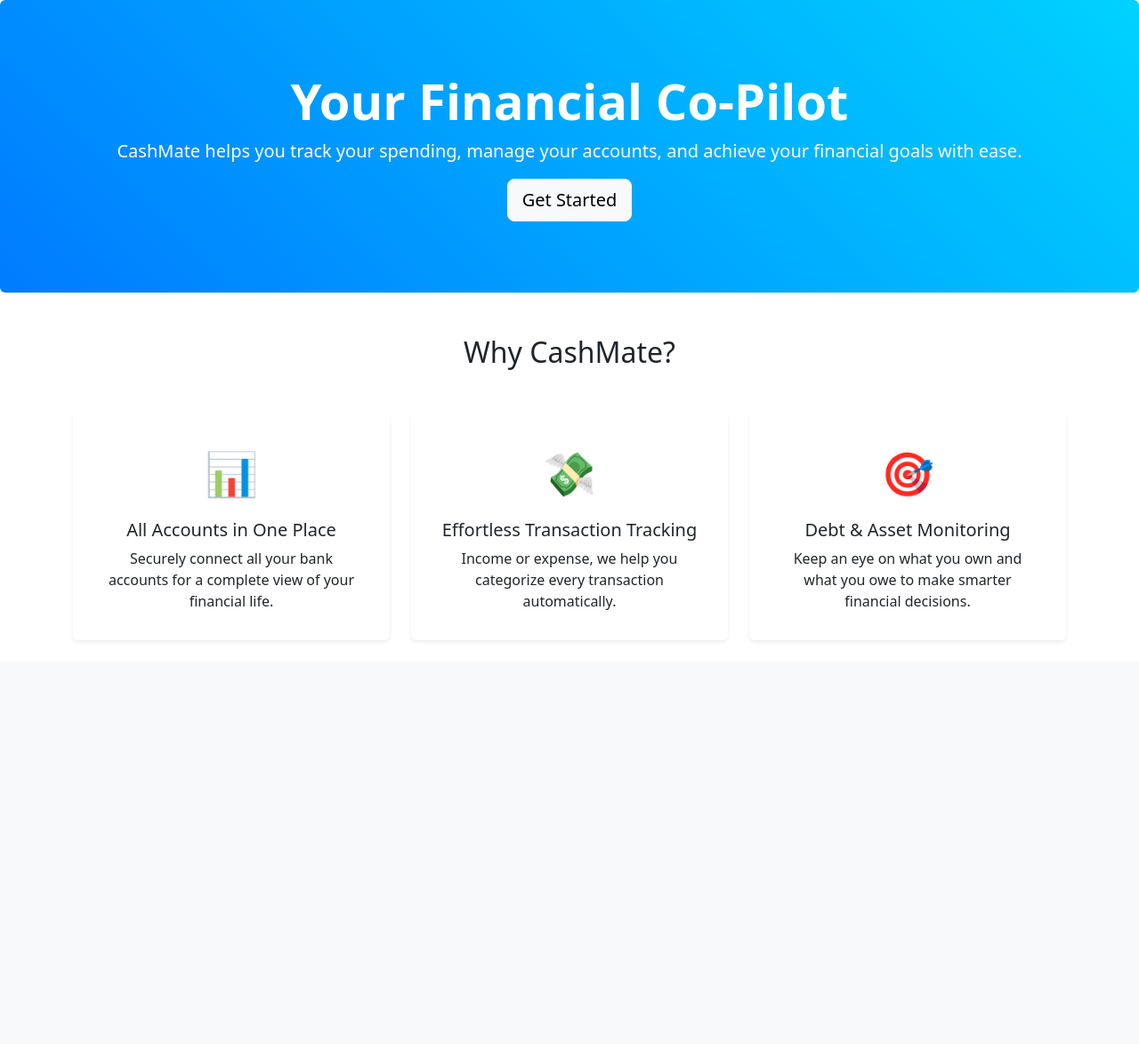
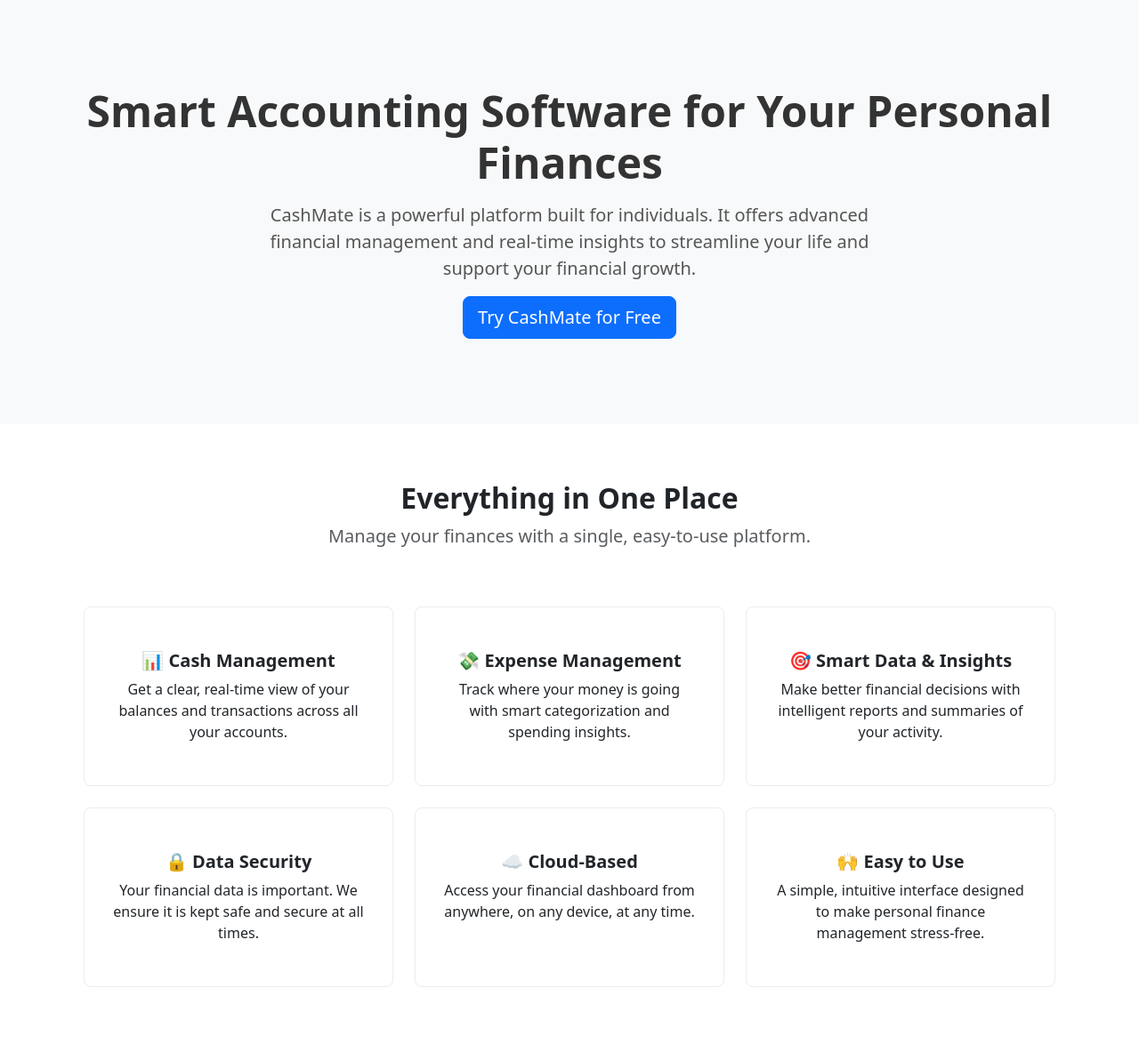
Before and after one commit to msliveme/cashmate, a Django app: page / in a window 1280 px wide. Shown: the part 56-1230 px from the top of the page at 89% size. Before the commit the page ends 742 px from the top, so only its background shows below. Run offline with Django 5.2, Linux system fonts and the light colour scheme.

Commit message:
feat: Redesign landing page based on user feedback

```diff
--- a/core/templates/core/landing_page.html
+++ b/core/templates/core/landing_page.html
@@ -1,62 +1,93 @@
 {% extends 'core/base.html' %}
 
-{% block title %}CashMate - Take Control of Your Finances{% endblock %}
+{% block title %}CashMate - Smart Personal Finance Management{% endblock %}
 
 {% block content %}
 <style>
-    .hero {
-        background: linear-gradient(45deg, #007bff, #00d2ff);
-        color: white;
-        padding: 80px 20px;
+    .hero-section {
+        background: #f8f9fa;
+        padding: 6rem 1.5rem;
         text-align: center;
     }
-    .feature-icon {
-        font-size: 3rem;
-        color: #007bff;
+    .hero-section h1 {
+        font-weight: 700;
+        color: #333;
     }
-    .card {
-        border: none;
-        transition: transform 0.2s;
+    .hero-section p {
+        font-size: 1.25rem;
+        color: #555;
+        max-width: 700px;
+        margin: 1rem auto;
     }
-    .card:hover {
-        transform: translateY(-5px);
+    .features-section {
+        padding: 4rem 1.5rem;
+    }
+    .feature-card {
+        border: 1px solid #e9ecef;
+        border-radius: 0.5rem;
+        padding: 2rem;
+        text-align: center;
+        transition: box-shadow 0.3s ease;
+    }
+    .feature-card:hover {
+        box-shadow: 0 .5rem 1rem rgba(0,0,0,.15)!important;
+    }
+    .feature-card h5 {
+        margin-top: 1rem;
+        font-weight: 600;
     }
 </style>
 
-<div class="hero rounded mb-5">
-    <h1 class="display-4 fw-bold">Your Financial Co-Pilot</h1>
-    <p class="lead">CashMate helps you track your spending, manage your accounts, and achieve your financial goals with ease.</p>
-    <a href="{% url 'login' %}" class="btn btn-light btn-lg">Get Started</a>
+<div class="hero-section">
+    <h1 class="display-5">Smart Accounting Software for Your Personal Finances</h1>
+    <p class="lead">
+        CashMate is a powerful platform built for individuals. It offers advanced financial management and real-time insights to streamline your life and support your financial growth.
+    </p>
+    <a href="{% url 'register' %}" class="btn btn-primary btn-lg">Try CashMate for Free</a>
 </div>
 
-<div class="container">
-    <div class="row text-center g-4">
-        <h2 class="mb-4">Why CashMate?</h2>
-        <div class="col-md-4">
-            <div class="card shadow-sm p-3 h-100">
-                <div class="card-body">
-                    <div class="feature-icon mb-3">📊</div>
-                    <h5 class="card-title">All Accounts in One Place</h5>
-                    <p class="card-text">Securely connect all your bank accounts for a complete view of your financial life.</p>
-                </div>
+<div class="container features-section">
+    <div class="row text-center mb-5">
+        <div class="col-12">
+            <h2 class="fw-bold">Everything in One Place</h2>
+            <p class="lead text-muted">Manage your finances with a single, easy-to-use platform.</p>
+        </div>
+    </div>
+    <div class="row g-4">
+        <div class="col-md-6 col-lg-4">
+            <div class="feature-card h-100">
+                <h5>📊 Cash Management</h5>
+                <p>Get a clear, real-time view of your balances and transactions across all your accounts.</p>
             </div>
         </div>
-        <div class="col-md-4">
-            <div class="card shadow-sm p-3 h-100">
-                <div class="card-body">
-                    <div class="feature-icon mb-3">💸</div>
-                    <h5 class="card-title">Effortless Transaction Tracking</h5>
-                    <p class="card-text">Income or expense, we help you categorize every transaction automatically.</p>
-                </div>
+        <div class="col-md-6 col-lg-4">
+            <div class="feature-card h-100">
+                <h5>💸 Expense Management</h5>
+                <p>Track where your money is going with smart categorization and spending insights.</p>
             </div>
         </div>
-        <div class="col-md-4">
-            <div class="card shadow-sm p-3 h-100">
-                <div class="card-body">
-                    <div class="feature-icon mb-3">🎯</div>
-                    <h5 class="card-title">Debt & Asset Monitoring</h5>
-                    <p class="card-text">Keep an eye on what you own and what you owe to make smarter financial decisions.</p>
-                </div>
+        <div class="col-md-6 col-lg-4">
+            <div class="feature-card h-100">
+                <h5>🎯 Smart Data & Insights</h5>
+                <p>Make better financial decisions with intelligent reports and summaries of your activity.</p>
+            </div>
+        </div>
+        <div class="col-md-6 col-lg-4">
+            <div class="feature-card h-100">
+                <h5>🔒 Data Security</h5>
+                <p>Your financial data is important. We ensure it is kept safe and secure at all times.</p>
+            </div>
+        </div>
+        <div class="col-md-6 col-lg-4">
+            <div class="feature-card h-100">
+                <h5>☁️ Cloud-Based</h5>
+                <p>Access your financial dashboard from anywhere, on any device, at any time.</p>
+            </div>
+        </div>
+        <div class="col-md-6 col-lg-4">
+            <div class="feature-card h-100">
+                <h5>🙌 Easy to Use</h5>
+                <p>A simple, intuitive interface designed to make personal finance management stress-free.</p>
             </div>
         </div>
     </div>
```
